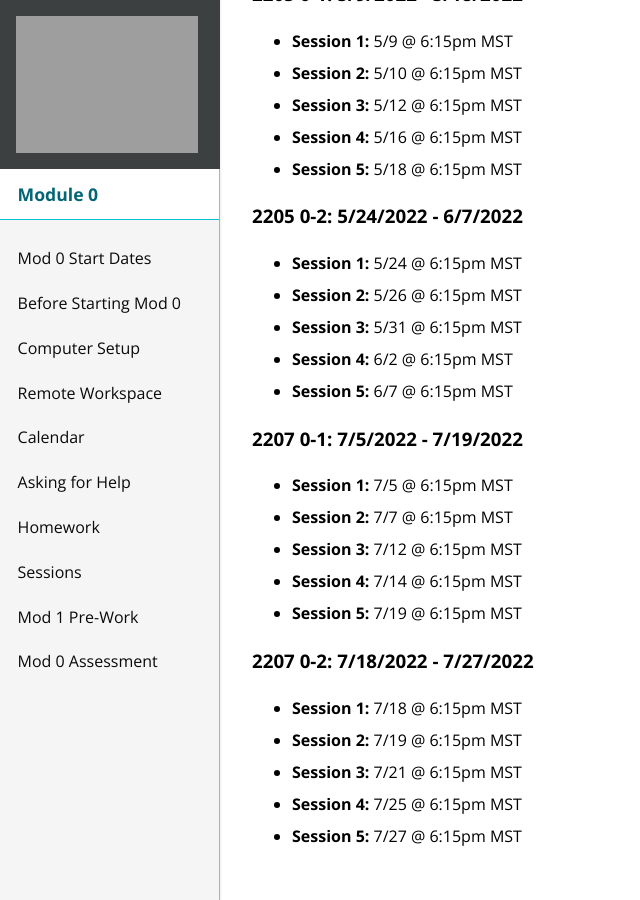
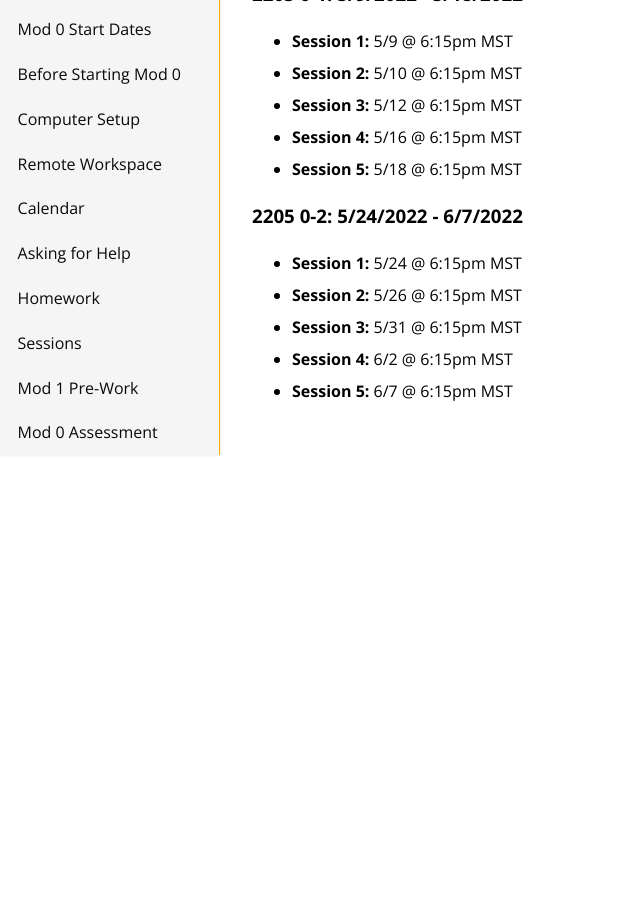
Before and after one commit to turingschool/mod-0-curriculum, a Jekyll site: the page built from start-dates.md, in a window 1280 px wide and 900 px high, scrolled down 1516 px. Shown: the whole window, without its empty margins (0-640 px from the left). Built offline with Jekyll 4.4.1, drawn with Linux system fonts in a browser that asks for light colours; nearby versions of some CDN libraries; after the commit the page ends 1971 px from its top, so only the background shows below that; some of the changed text lies outside the part shown.

Commit message:
Update start-dates.md

```diff
--- a/start-dates.md
+++ b/start-dates.md
@@ -60,17 +60,3 @@ permalink:  start-dates
 - **Session 3:** 5/31 @ 6:15pm MST
 - **Session 4:** 6/2 @ 6:15pm MST
 - **Session 5:** 6/7 @ 6:15pm MST
-
-### 2207 0-1: 7/5/2022 - 7/19/2022
-- **Session 1:** 7/5 @ 6:15pm MST
-- **Session 2:** 7/7 @ 6:15pm MST
-- **Session 3:** 7/12 @ 6:15pm MST
-- **Session 4:** 7/14 @ 6:15pm MST
-- **Session 5:** 7/19 @ 6:15pm MST
-
-### 2207 0-2: 7/18/2022 - 7/27/2022
-- **Session 1:** 7/18 @ 6:15pm MST
-- **Session 2:** 7/19 @ 6:15pm MST
-- **Session 3:** 7/21 @ 6:15pm MST
-- **Session 4:** 7/25 @ 6:15pm MST
-- **Session 5:** 7/27 @ 6:15pm MST
```
Also changed, not shown: other parts of start-dates.md (+1 -1 lines).
